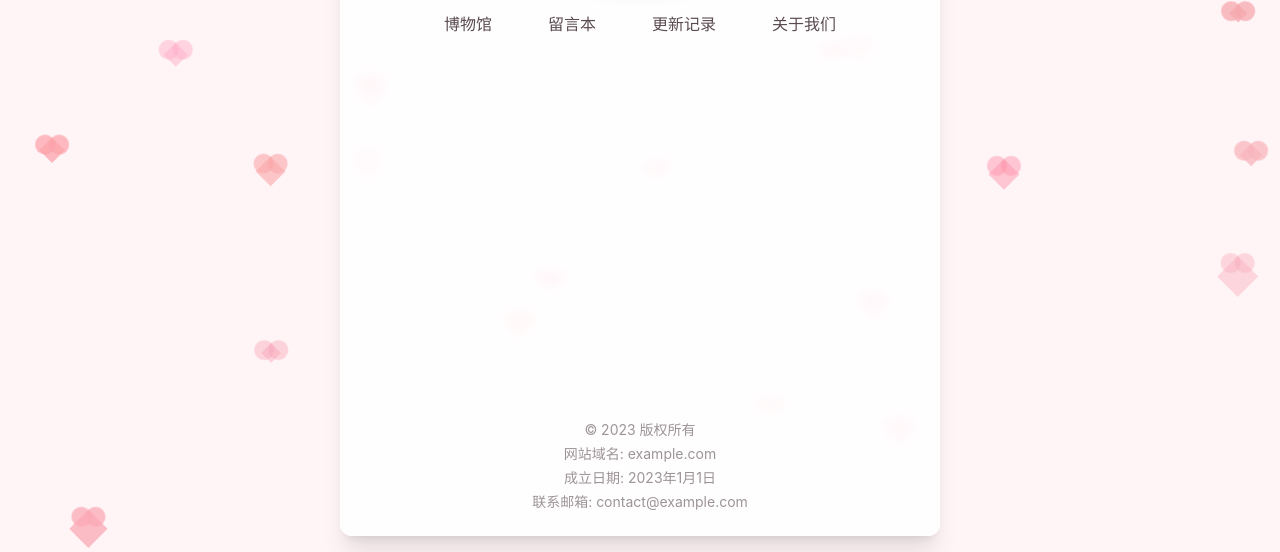
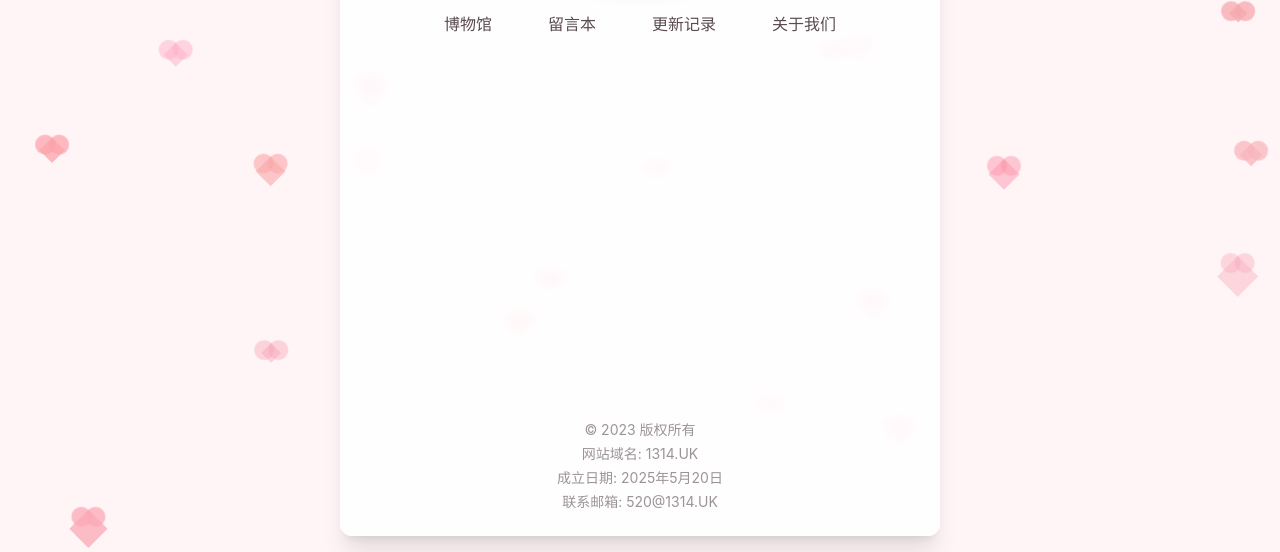
Before and after one commit to yunxianboy/daohangye, a plain HTML site: page index.html in a window 1280 px wide. Shown: the part 280-832 px from the top of the page. Drawn offline with nearby package versions, Linux system fonts and the light colour scheme.

Commit message:
Update index.html

```diff
--- a/index.html
+++ b/index.html
@@ -142,9 +142,9 @@
     <!-- 底部信息 - 响应式文字大小 -->
     <div class="text-center text-dark/60 text-xs sm:text-sm pb-6 px-4">
       <p>© 2023 版权所有</p>
-      <p class="mt-1">网站域名: example.com</p>
-      <p class="mt-1">成立日期: 2023年1月1日</p>
-      <p class="mt-1">联系邮箱: contact@example.com</p>
+      <p class="mt-1">网站域名: 1314.UK</p>
+      <p class="mt-1">成立日期: 2025年5月20日</p>
+      <p class="mt-1">联系邮箱: 520@1314.UK</p>
     </div>
   </div>
 
```
